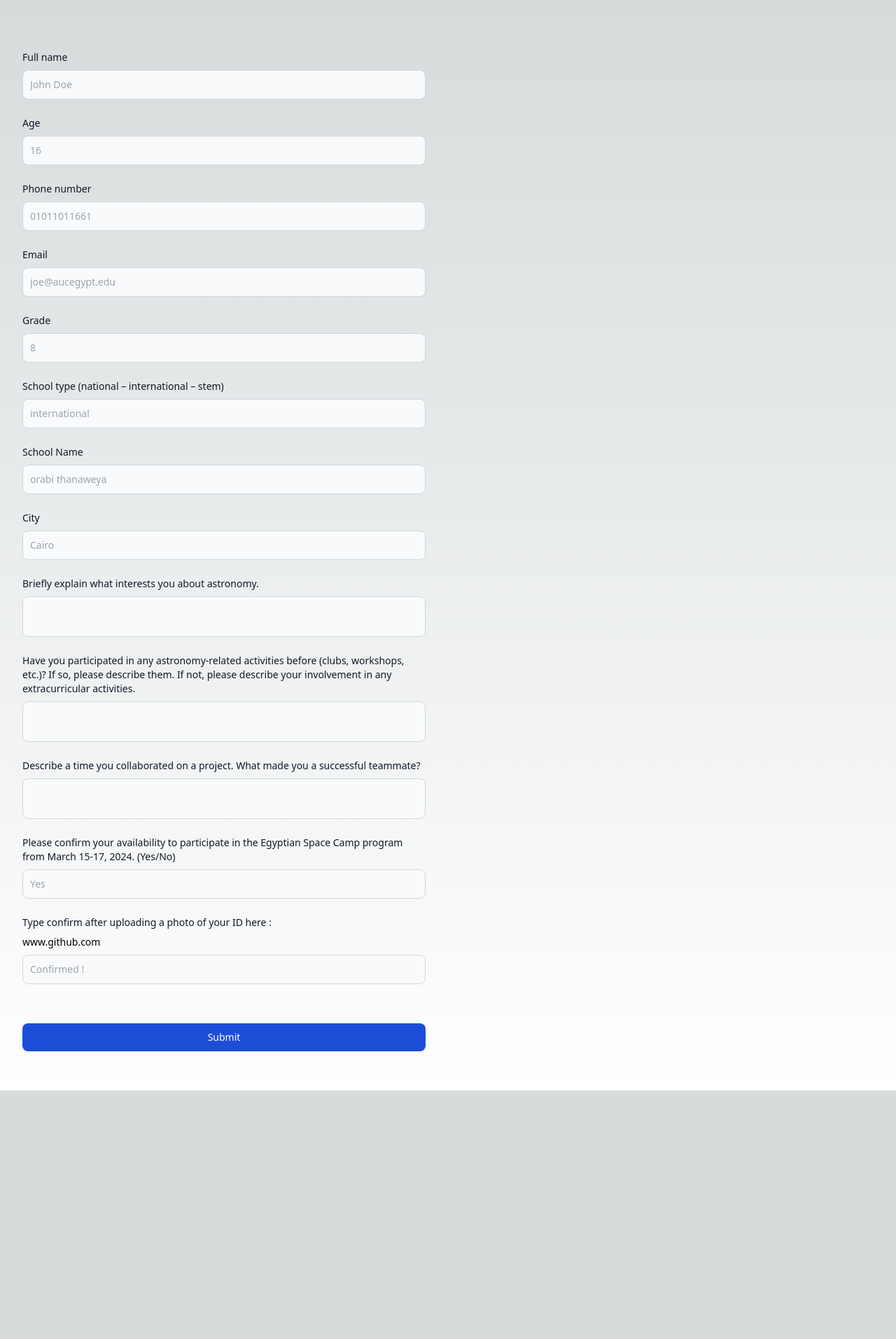
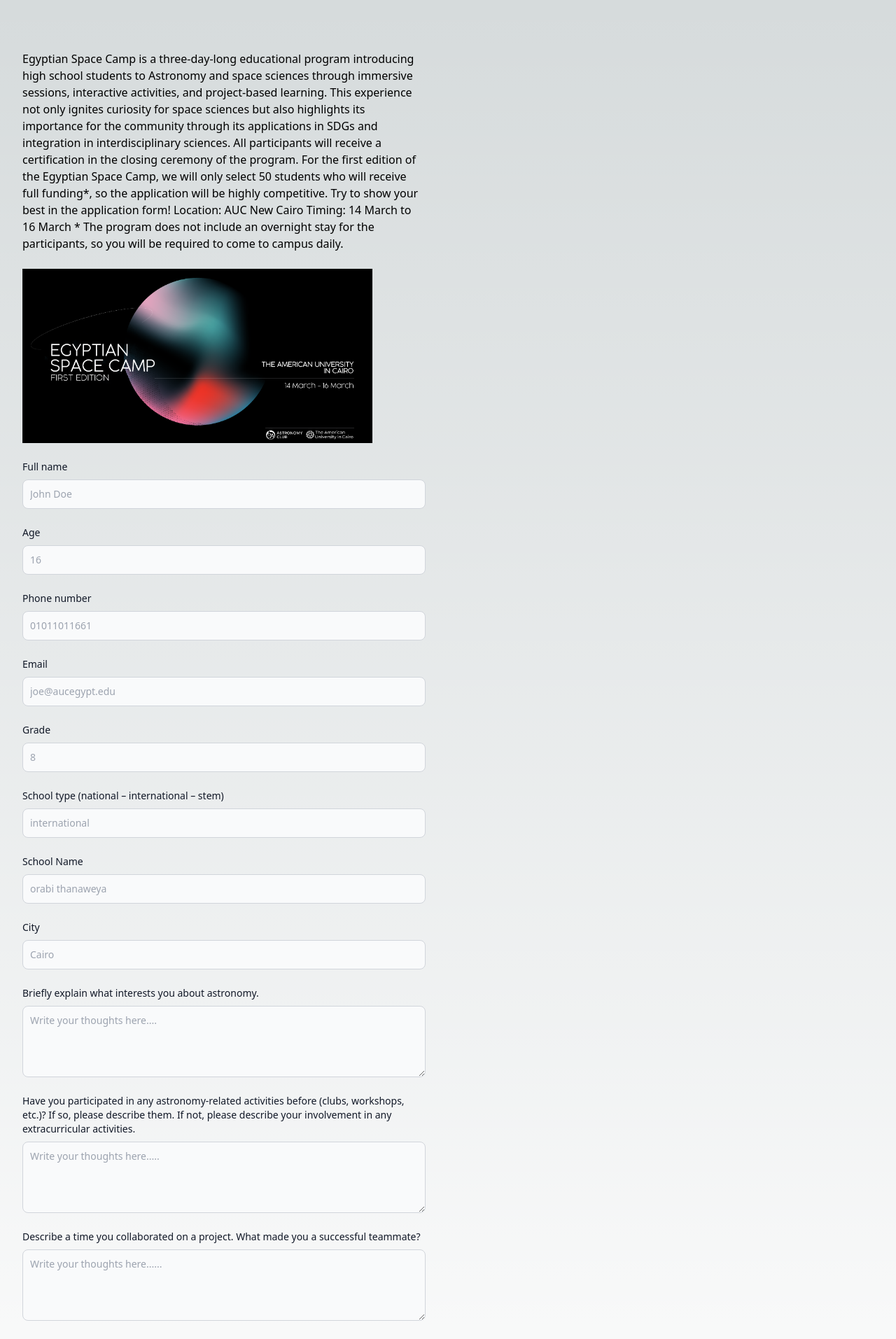
Before and after one commit to bobelmasry/astronomy-form-repo, a Next.js app: page / in a window 1280 px wide. Shown: the top 1913 px of the page at 70% size. Before the commit the page ends 1558 px from the top, so only its background shows below. Built offline with nearby package versions, Linux system fonts and the light colour scheme.

Commit message:
added database capabilities

```diff
--- a/pages/index.js
+++ b/pages/index.js
@@ -1,11 +1,50 @@
 import Link from 'next/link';
 import { useState } from 'react';
+import { createClient } from "@supabase/supabase-js";
+import Image from 'next/image';
+import Head from 'next/head';
 
+export const supabase = createClient(
+  'https://ytcrlhunvsrhhiagfqoa.supabase.co',
+  'eyJhbGciOiJIUzI1NiIsInR5cCI6IkpXVCJ9.eyJpc3MiOiJzdXBhYmFzZSIsInJlZiI6Inl0Y3JsaHVudnNyaGhpYWdmcW9hIiwicm9sZSI6ImFub24iLCJpYXQiOjE3MDk2MzA3OTAsImV4cCI6MjAyNTIwNjc5MH0.ke5FhCRVwyxb_nflqN_bexctY5kDhLhWq51bMsy5vOo'
+)
 export default function Home() {
 
-  async function update () {
-    console.log(`${firstName} - ${lastName} - ${email} - ${phoneNumber}`);
-  }
+    async function insertFormRecord() {
+
+      // Check if all required fields are filled (adjust as needed)
+      if (!fullName || !email || !phoneNumber) {
+        alert('Please fill in all fields');
+        return; // Prevent further execution if required fields are missing
+      }
+
+        const { data, error } = await supabase
+          .from('form')
+          .insert({
+            fullName: fullName,
+            email : email,
+            phoneNumber: phoneNumber,
+            age : age,
+            grade : grade,
+            schoolType: schoolType,
+            schoolName: schoolName,
+            city : city,
+            interests : interests,
+            participation : participation,
+            collaboration : collaboration,
+            confirm : confirm,
+            idField : idField
+          });
+
+        if (error) {
+          console.error('Error inserting form record:', error);
+          return; // Handle error appropriately (e.g., display error message to user)
+        }
+
+        console.log('Form record inserted successfully:'); // Log the inserted data for debugging or confirmation
+        setSubmitted(true)
+      }
+
 
   const [fullName, setFullName] = useState('')
   const [age, setAge] = useState('')
@@ -15,11 +54,29 @@
   const [schoolType, setSchoolType] = useState('')
   const [schoolName, setSchoolName] = useState('')
   const [city, setCity] = useState('')
-  const [id, setId] = useState('')
+  const [interests, setInterests] = useState('')
+  const [participation, setParticipation] = useState('')
+  const [collaboration, setCollaboration] = useState('')
+  const [confirm, setConfirm] = useState('')
+  const [idField, setIdField] = useState('')
+  const [submitted, setSubmitted] = useState(false)
 
+  if (!submitted){
   return (
+    <>
+    <Head>
+    <title>Egyptian Space Camp Form</title>
+    </Head>
     <form>
   <div className="grid gap-6 mb-6 mt-10 p-8 md:w-2/4">
+    <p>Egyptian Space Camp is a three-day-long educational program introducing high school students to Astronomy and space sciences through immersive sessions, interactive activities, and project-based learning. This experience not only ignites curiosity for space sciences but also highlights its importance for the community through its applications in SDGs and integration in interdisciplinary sciences. All participants will receive a certification in the closing ceremony of the program.
+    For the first edition of the Egyptian Space Camp, we will only select 50 students who will receive full funding*, so the application will be highly competitive.
+    Try to show your best in the application form!
+    Location: AUC New Cairo
+    Timing: 14 March to 16 March
+    * The program does not include an overnight stay for the participants, so you will be required to come to campus daily.
+    </p>
+    <Image src={"/1212.png"} width={500} height={500} alt='space camp image' />
     <div>
       <label
         htmlFor="first_name"
@@ -32,7 +89,7 @@
         id="first_name"
         className="bg-gray-50 border border-gray-300 text-gray-900 text-sm rounded-lg focus:ring-blue-500 focus:border-blue-500 block w-full p-2.5 dark:bg-gray-700 dark:border-gray-600 dark:placeholder-gray-400 dark:text-white dark:focus:ring-blue-500 dark:focus:border-blue-500"
         placeholder="John Doe"
-        required=""
+        required
         onChange={(event) => setFullName(event.target.value)}
         value={fullName}
       />
@@ -49,7 +106,7 @@
         id="phone"
         className="bg-gray-50 border border-gray-300 text-gray-900 text-sm rounded-lg focus:ring-blue-500 focus:border-blue-500 block w-full p-2.5 dark:bg-gray-700 dark:border-gray-600 dark:placeholder-gray-400 dark:text-white dark:focus:ring-blue-500 dark:focus:border-blue-500"
         placeholder="16"
-        required=""
+        required
         onChange={(event) => setAge(event.target.value)}
         value={age}
       />
@@ -66,7 +123,7 @@
         id="phone"
         className="bg-gray-50 border border-gray-300 text-gray-900 text-sm rounded-lg focus:ring-blue-500 focus:border-blue-500 block w-full p-2.5 dark:bg-gray-700 dark:border-gray-600 dark:placeholder-gray-400 dark:text-white dark:focus:ring-blue-500 dark:focus:border-blue-500"
         placeholder="01011011661"
-        required=""
+        required
         onChange={(event) => setPhoneNumber(event.target.value)}
         value={phoneNumber}
       />
@@ -81,7 +138,7 @@
         type="text"
         className="bg-gray-50 border border-gray-300 text-gray-900 text-sm rounded-lg focus:ring-blue-500 focus:border-blue-500 block w-full p-2.5 dark:bg-gray-700 dark:border-gray-600 dark:placeholder-gray-400 dark:text-white dark:focus:ring-blue-500 dark:focus:border-blue-500"
         placeholder="joe@aucegypt.edu"
-        required=""
+        required
         onChange={(event) => setEmail(event.target.value)}
         value={email}
       />
@@ -98,7 +155,7 @@
         id="phone"
         className="bg-gray-50 border border-gray-300 text-gray-900 text-sm rounded-lg focus:ring-blue-500 focus:border-blue-500 block w-full p-2.5 dark:bg-gray-700 dark:border-gray-600 dark:placeholder-gray-400 dark:text-white dark:focus:ring-blue-500 dark:focus:border-blue-500"
         placeholder="8"
-        required=""
+        required
         onChange={(event) => setGrade(event.target.value)}
         value={grade}
       />
@@ -113,7 +170,7 @@
         type="text"
         className="bg-gray-50 border border-gray-300 text-gray-900 text-sm rounded-lg focus:ring-blue-500 focus:border-blue-500 block w-full p-2.5 dark:bg-gray-700 dark:border-gray-600 dark:placeholder-gray-400 dark:text-white dark:focus:ring-blue-500 dark:focus:border-blue-500"
         placeholder="international"
-        required=""
+        required
         onChange={(event) => setSchoolType(event.target.value)}
         value={schoolType}
       />
@@ -128,7 +185,7 @@
         type="text"
         className="bg-gray-50 border border-gray-300 text-gray-900 text-sm rounded-lg focus:ring-blue-500 focus:border-blue-500 block w-full p-2.5 dark:bg-gray-700 dark:border-gray-600 dark:placeholder-gray-400 dark:text-white dark:focus:ring-blue-500 dark:focus:border-blue-500"
         placeholder="orabi thanaweya"
-        required=""
+        required
         onChange={(event) => setSchoolName(event.target.value)}
         value={schoolName}
       />
@@ -143,53 +200,65 @@
         type="text"
         className="bg-gray-50 border border-gray-300 text-gray-900 text-sm rounded-lg focus:ring-blue-500 focus:border-blue-500 block w-full p-2.5 dark:bg-gray-700 dark:border-gray-600 dark:placeholder-gray-400 dark:text-white dark:focus:ring-blue-500 dark:focus:border-blue-500"
         placeholder="Cairo"
-        required=""
+        required
         onChange={(event) => setCity(event.target.value)}
         value={city}
       />
     </div>
     <div>
       <label
-        htmlfor="large-input"
+        htmlFor="large-input"
         className="block mb-2 text-sm font-medium text-gray-900 dark:text-white"
       >
         Briefly explain what interests you about astronomy.{" "}
       </label>
-      <input
-        type="text"
-        id="large-input"
-        className="block w-full p-4 text-gray-900 border border-gray-300 rounded-lg bg-gray-50 text-base focus:ring-blue-500 focus:border-blue-500 dark:bg-gray-700 dark:border-gray-600 dark:placeholder-gray-400 dark:text-white dark:focus:ring-blue-500 dark:focus:border-blue-500"
+      <textarea
+        id="message"
+        rows={4}
+        className="block p-2.5 w-full text-sm text-gray-900 bg-gray-50 rounded-lg border border-gray-300 focus:ring-blue-500 focus:border-blue-500 dark:bg-gray-700 dark:border-gray-600 dark:placeholder-gray-400 dark:text-white dark:focus:ring-blue-500 dark:focus:border-blue-500"
+        placeholder="Write your thoughts here...."
+        onChange={(event) => setInterests(event.target.value)}
+        value={interests}
+        required
       />
     </div>
     <div>
       <label
-        htmlfor="large-input"
+        htmlFor="large-input"
         className="block mb-2 text-sm font-medium text-gray-900 dark:text-white"
       >
         Have you participated in any astronomy-related activities before (clubs, workshops, etc.)? If so, please describe them. If not, please describe your involvement in any extracurricular activities.{" "}
       </label>
-      <input
-        type="text"
-        id="large-input"
-        className="block w-full p-4 text-gray-900 border border-gray-300 rounded-lg bg-gray-50 text-base focus:ring-blue-500 focus:border-blue-500 dark:bg-gray-700 dark:border-gray-600 dark:placeholder-gray-400 dark:text-white dark:focus:ring-blue-500 dark:focus:border-blue-500"
+      <textarea
+        id="message"
+        rows={4}
+        className="block p-2.5 w-full text-sm text-gray-900 bg-gray-50 rounded-lg border border-gray-300 focus:ring-blue-500 focus:border-blue-500 dark:bg-gray-700 dark:border-gray-600 dark:placeholder-gray-400 dark:text-white dark:focus:ring-blue-500 dark:focus:border-blue-500"
+        placeholder="Write your thoughts here....."
+        onChange={(event) => setParticipation(event.target.value)}
+        value={participation}
+        required
       />
     </div>
     <div>
       <label
-        htmlfor="large-input"
+        htmlFor="large-input"
         className="block mb-2 text-sm font-medium text-gray-900 dark:text-white"
       >
         Describe a time you collaborated on a project. What made you a successful teammate?{" "}
       </label>
-      <input
-        type="text"
-        id="large-input"
-        className="block w-full p-4 text-gray-900 border border-gray-300 rounded-lg bg-gray-50 text-base focus:ring-blue-500 focus:border-blue-500 dark:bg-gray-700 dark:border-gray-600 dark:placeholder-gray-400 dark:text-white dark:focus:ring-blue-500 dark:focus:border-blue-500"
-      />
+      <textarea
+          id="message"
+          rows={4}
+          className="block p-2.5 w-full text-sm text-gray-900 bg-gray-50 rounded-lg border border-gray-300 focus:ring-blue-500 focus:border-blue-500 dark:bg-gray-700 dark:border-gray-600 dark:placeholder-gray-400 dark:text-white dark:focus:ring-blue-500 dark:focus:border-blue-500"
+          placeholder="Write your thoughts here......"
+          onChange={(event) => setCollaboration(event.target.value)}
+          value={collaboration}
+          required
+        />
     </div>
     <div>
       <label
-        htmlfor="large-input"
+        htmlFor="large-input"
         className="block mb-2 text-sm font-medium text-gray-900 dark:text-white"
       >
         Please confirm your availability to participate in the Egyptian Space Camp program from March 15-17, 2024. (Yes/No){" "}
@@ -198,36 +267,52 @@
         type="text"
         className="bg-gray-50 border border-gray-300 text-gray-900 text-sm rounded-lg focus:ring-blue-500 focus:border-blue-500 block w-full p-2.5 dark:bg-gray-700 dark:border-gray-600 dark:placeholder-gray-400 dark:text-white dark:focus:ring-blue-500 dark:focus:border-blue-500"
         placeholder="Yes"
-        required=""
-        onChange={(event) => setCity(event.target.value)}
-        value={city}
+        required
+        onChange={(event) => setConfirm(event.target.value)}
+        value={confirm}
       />
     </div>
     <div>
       <label
-        htmlfor="large-input"
+        htmlFor="large-input"
         className="block mb-2 text-sm font-medium text-gray-900 dark:text-white"
       >
         Type confirm after uploading a photo of your ID here : {" "}
       </label>
-      <Link className="block mb-2 text-sm font-medium dark:text-cyan-400" href='www.github.com'>www.github.com</Link>
+      <a className="block mb-2 text-sm font-medium dark:text-cyan-400" href='https://aucegypt0-my.sharepoint.com/:f:/g/personal/basmalakamal_aucegypt_edu/EvIPA1MN-UFMoskC5isCjvwBJ3_4XvGW3dI6km6EZvwq6w' target="_blank">Drive Folder</a>
       <input
         type="text"
         className="bg-gray-50 border border-gray-300 text-gray-900 text-sm rounded-lg focus:ring-blue-500 focus:border-blue-500 block w-full p-2.5 dark:bg-gray-700 dark:border-gray-600 dark:placeholder-gray-400 dark:text-white dark:focus:ring-blue-500 dark:focus:border-blue-500"
         placeholder="Confirmed !"
-        required=""
-        onChange={(event) => setCity(event.target.value)}
-        value={city}
+        required
+        onChange={(event) => setIdField(event.target.value)}
+        value={idField}
       />
     </div>
     <button
-    onClick={update}
+    onClick={(event) => {
+      event.preventDefault();
+      insertFormRecord();
+    }}
     className="mt-8 text-white bg-blue-700 hover:bg-blue-800 focus:ring-4 focus:outline-none focus:ring-blue-300 font-medium rounded-lg text-sm w-full sm:w-auto px-5 py-2.5 text-center dark:bg-blue-600 dark:hover:bg-blue-700 dark:focus:ring-blue-800"
   >
     Submit
   </button>
   </div>
 </form>
-
+</>
   );
 }
+else {
+  return (
+    <>
+    <Head>
+    <title>Egyptian Space Camp Form</title>
+    </Head>
+    <div className='flex flex-col justify-center items-center h-screen'> {/* Sets full screen height */}
+      <h1 className='text-3xl text-white font-bold'>Submitted successfully !</h1>
+    </div>
+    </>
+  );
+}
+}
--- a/utils/supabase.js
+++ /dev/null
@@ -1,6 +0,0 @@
-import { createClient } from "@supabase/supabase-js";
-
-export const supabase = createClient(
-    'https://ytcrlhunvsrhhiagfqoa.supabase.co',
-    'eyJhbGciOiJIUzI1NiIsInR5cCI6IkpXVCJ9.eyJpc3MiOiJzdXBhYmFzZSIsInJlZiI6Inl0Y3JsaHVudnNyaGhpYWdmcW9hIiwicm9sZSI6ImFub24iLCJpYXQiOjE3MDk2MzA3OTAsImV4cCI6MjAyNTIwNjc5MH0.ke5FhCRVwyxb_nflqN_bexctY5kDhLhWq51bMsy5vOo'
-)
```
Also changed, not shown: public/1212.png (added).
